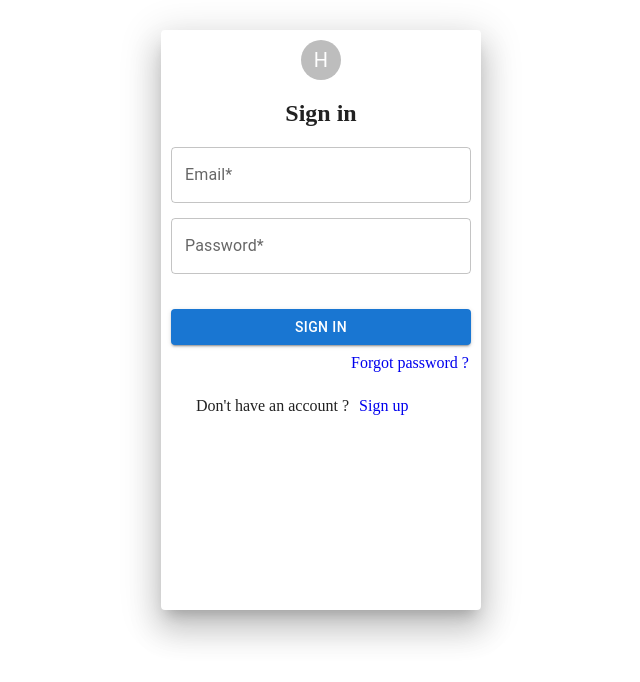
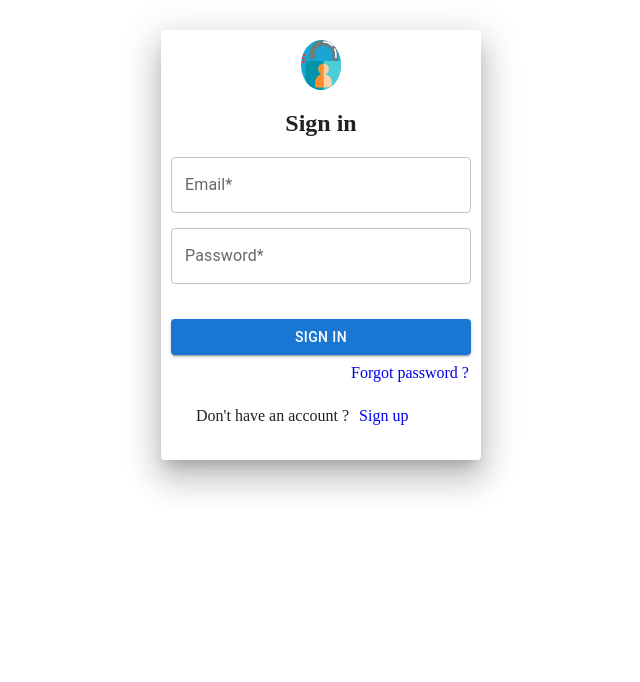
Before and after one commit to Ravidev01/E-learn, a React (Create React App) app in the folder client/: page /signin in a window 1280 px wide. Shown: the top 682 px of the page, without its empty margins (319-959 px from the left). Built offline with nearby package versions, Linux system fonts and the light colour scheme.

Commit message:
sign in /sign up UI design changes

```diff
--- a/client/src/component/SignIn/SignIn.css
+++ b/client/src/component/SignIn/SignIn.css
@@ -1,12 +1,18 @@
 .paperStyle{
     padding: 10px;
-    height: 70vh;
+    height: auto;
     width: 300px;
     margin: 30px auto;
   }
 .avatarStyle {
     background: #17a7d2;
   }
+
+.container .css-1wlk0hk-MuiAvatar-root{
+  height: 50px;
+  width: 50pxF;
+}
+
 .textFiled{
     margin-bottom: 15px !important;
   }
--- a/client/src/component/SignIn/SignIn.js
+++ b/client/src/component/SignIn/SignIn.js
@@ -5,6 +5,7 @@ import Avatar from "@mui/material/Avatar";
 import Paper from "@mui/material/Paper";
 import Grid from "@mui/material/Grid";
 import { Link } from "react-router-dom";
+import loginImage from "../../Assets/loginImage.svg"
 import "../SignIn/SignIn.css";
 import axios from "axios";
 
@@ -40,7 +41,7 @@ const SignIn = () => {
         <div className="container">
           <Paper elevation={20} className="paperStyle">
             <Grid align="center">
-              <Avatar className="avatarStyle">H</Avatar>
+              <Avatar className="avatarStyle"src= {loginImage}/>
               <h2>Sign in</h2>
               <TextField
                 className="textFiled"
--- a/client/src/component/SignUP/SignUp.js
+++ b/client/src/component/SignUP/SignUp.js
@@ -8,6 +8,7 @@ import { Link } from "react-router-dom";
 import InputLabel from "@mui/material/InputLabel";
 import FormControl from "@mui/material/FormControl";
 import MenuItem from "@mui/material/MenuItem";
+import signUpImage from "../../Assets/signUpImage.svg";
 import Select from "@mui/material/Select";
 
 import "../SignIn/SignIn.css";
@@ -31,7 +32,7 @@ const SignUP = () => {
         <div className="container">
           <Paper elevation={20} className="paperStyle">
             <Grid align="center">
-              <Avatar className="avatarStyle">MM</Avatar>
+              <Avatar className="avatarStyle" src={ signUpImage } />
               <h2>Sign up</h2>
               <TextField
                 className="textFiled"
@@ -52,9 +53,7 @@ const SignUP = () => {
                 label="Email*"
                 type="email"
                 variant="outlined"
-                onChange={(e) =>
-                  setInput({ ...input, email: e.target.value })
-                }
+                onChange={(e) => setInput({ ...input, email: e.target.value })}
               />
               <TextField
                 className="textFiled"
@@ -65,7 +64,9 @@ const SignUP = () => {
                 label="Password*"
                 type="password"
                 variant="outlined"
-                onChange={(e) => setInput({ ...input, password: e.target.value })}
+                onChange={(e) =>
+                  setInput({ ...input, password: e.target.value })
+                }
               />
               <FormControl sx={{ m: 0, minWidth: 300 }} size="medium">
                 <InputLabel id="demo-select-small">Role*</InputLabel>
```
Also changed, not shown: client/src/Assets/loginImage.svg (added), client/src/Assets/signUpImage.svg (added).
